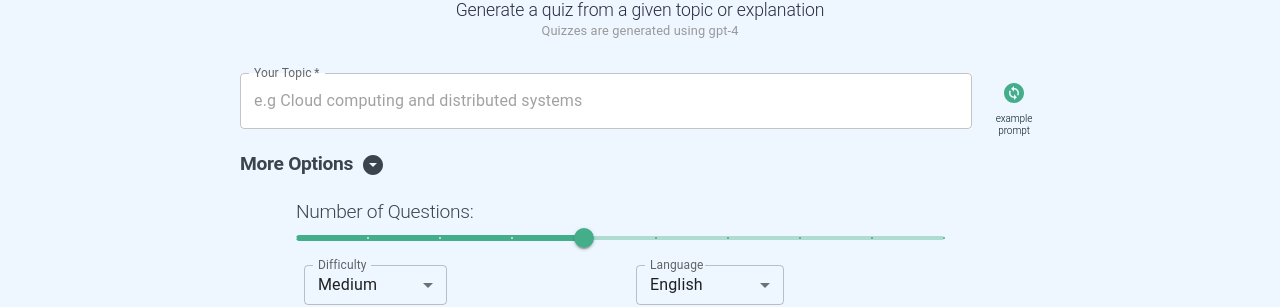
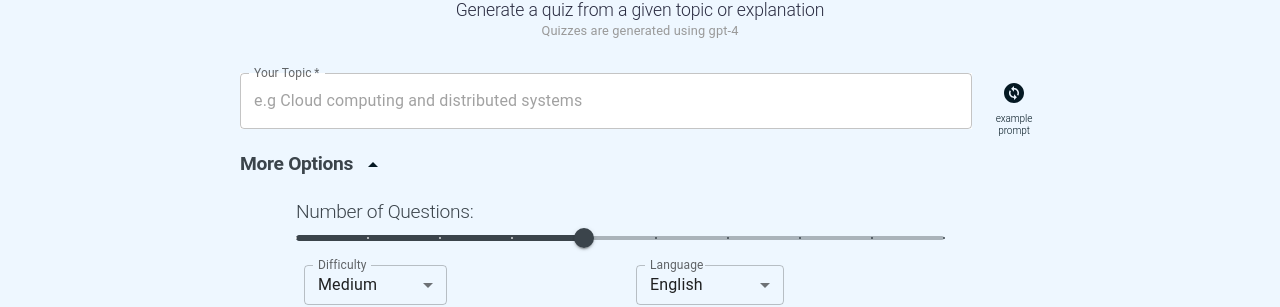
Before and after one commit to LiamViader/Quiz-Generator, a React (Vite) app in the folder frontend/: page / in a window 1280 px wide. Both pictures are taken after a click on the button 373 px from the left and 323 px from the top of the page. Shown: the part 159-466 px from the top of the page. Built offline with nearby package versions, Linux system fonts and the light colour scheme; no server answers.

Commit message:
suficient per avui

```diff
--- a/frontend/src/components/FormQuizGen.jsx
+++ b/frontend/src/components/FormQuizGen.jsx
@@ -3,6 +3,7 @@ import { useEffect, useState } from 'react';
 import { Typography, TextField, IconButton, Slider, Grid, FormControl, MenuItem, InputLabel, Select, FormHelperText, Collapse } from '@mui/material';
 import ChangeIcon from '@mui/icons-material/ChangeCircle';
 import ArrowDropDownCircleIcon from '@mui/icons-material/ArrowDropDownCircle';
+import ArrowDropUpIcon from '@mui/icons-material/ArrowDropUp';
 
 
 function FormQuizGenerator(){
@@ -53,7 +54,7 @@ function FormQuizGenerator(){
                 </Grid>
                 <Grid item xs={1}>
                     <div style={{display: 'flex',flexDirection: 'column'}}>
-                        <IconButton onClick={randomTopic} aria-label="reroll"  sx={{ color:'#44ad8a', marginLeft: 'auto', marginRight: 'auto'}}>
+                        <IconButton onClick={randomTopic} aria-label="reroll"  sx={{ color:'#051923', marginLeft: 'auto', marginRight: 'auto'}}>
                             <ChangeIcon />
                         </IconButton>
                         <Typography textAlign="center" variant="h2" sx={{ fontSize: '10px', color:'#051923'}}>
@@ -63,11 +64,11 @@ function FormQuizGenerator(){
                 </Grid>
             </Grid>
             <div style={{display:'flex', flexDirection: 'row', alignItems: 'center', marginRight:'auto', marginTop: '0.5rem'}}>
-                <Typography textAlign="left" variant="h1" sx={{ fontSize: '1.2rem', fontWeight: 'bold', color:'#3b444b', }}>
+                <Typography onClick={toggleOptions} textAlign="left" variant="h1" sx={{ fontSize: '1.2rem', fontWeight: 'bold', color:'#3b444b', }}>
                         More Options
                 </Typography>
-                <IconButton onClick={toggleOptions} aria-label="toggleOptions"  sx={{ color:'#3b444b'}}>
-                    <ArrowDropDownCircleIcon/>
+                <IconButton onClick={toggleOptions} aria-label="toggleOptions"  sx={{ color:'#051923'}}>
+                    {showingOptions? (<ArrowDropUpIcon/>) : (<ArrowDropDownCircleIcon/>)}
                 </IconButton>
             </div>
             <Collapse in={showingOptions} sx={{width:'100%'}}>
@@ -76,7 +77,7 @@ function FormQuizGenerator(){
                         Number of Questions:
                     </Typography>
                     <div style={{width: '90%', marginRight:'5%'}}>
-                        <Slider defaultValue={5} aria-label="Default" valueLabelDisplay="auto"  marks min={1} max={10} sx={{ color: '#44ad8a' }}/>
+                        <Slider defaultValue={5} aria-label="Default" valueLabelDisplay="auto"  marks min={1} max={10} sx={{ color: '#3b444b' }}/>
                         <Grid container spacing={2} sx={{}}>
                             <Grid item xs={6} sx={{marginLeft: 'auto'}} >
                                 <FormControl sx={{ m: 1, minWidth: 80 }} size="small">
```
Also changed, not shown: 3 other files (tests, documents, lock files or other folders).
